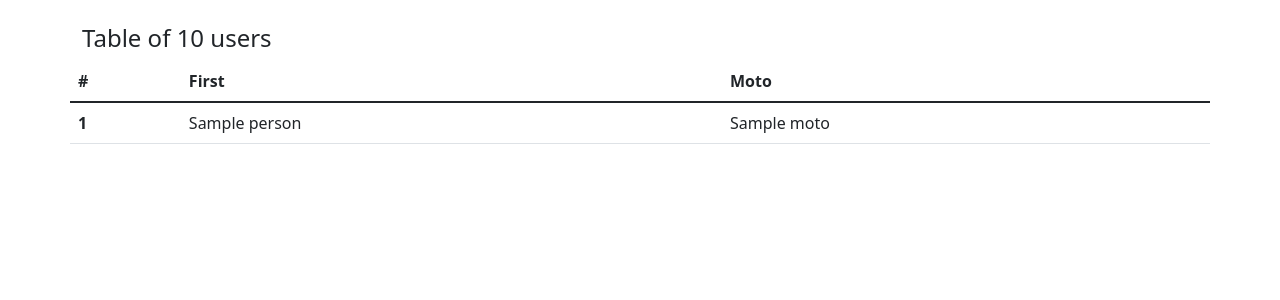
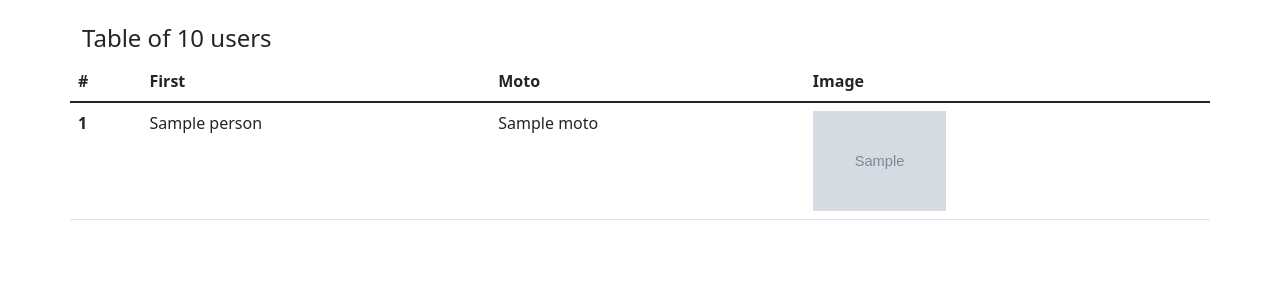
Before and after one commit to EimantasBlazevicius/flask_basics, a Flask app: template templates/users.html in a window 1280 px wide. Shown: the part 56-356 px from the top of the page. Run offline with Flask 2, Linux system fonts and the light colour scheme; the template is opened without the code that fills it: most values are stand-ins (such as "Sample title", 1, 10 or a date in 2020); grey boxes marked "Sample" are stand-in pictures.

Commit message:
adding image

```diff
--- a/main.py
+++ b/main.py
@@ -1,5 +1,6 @@
+from datetime import datetime
+
 from flask import Flask, render_template, request
-from datetime import datetime
 
 app = Flask(__name__)
 
@@ -17,9 +18,12 @@ def addition(num1, num2):
 
 @app.route("/users")
 def users():
-    people = [{"id": 1, "name": "Mark", "moto": "Mark my words"},
-              {"id": 2, "name": "Jonas", "moto": "Jonines yra gerai"},
-              {"id": 3, "name": "Ugnius", "moto": "Viskas vistiek sudegs"}
+    people = [{"id": 1, "name": "Mark", "moto": "Mark my words",
+               "image_url": "https://fonts.gstatic.com/s/i/productlogos/meet_2020q4/v1/web-96dp/logo_meet_2020q4_color_2x_web_96dp.png"},
+              {"id": 2, "name": "Jonas", "moto": "Jonines yra gerai",
+               "image_url": "https://fonts.gstatic.com/s/i/productlogos/meet_2020q4/v1/web-96dp/logo_meet_2020q4_color_2x_web_96dp.png"},
+              {"id": 3, "name": "Ugnius", "moto": "Viskas vistiek sudegs",
+               "image_url": "https://fonts.gstatic.com/s/i/productlogos/meet_2020q4/v1/web-96dp/logo_meet_2020q4_color_2x_web_96dp.png", }
               ]
     type = ""
     return render_template("users.html", people=people, type=type)
--- a/templates/users.html
+++ b/templates/users.html
@@ -12,6 +12,7 @@
       <th scope="col">#</th>
       <th scope="col">First</th>
       <th scope="col">Moto</th>
+      <th scope="col">Image</th>
     </tr>
   </thead>
   <tbody>
@@ -20,6 +21,7 @@
       <th scope="row">{{person.id}}</th>
       <td>{{person.name}}</td>
       <td>{{person.moto}}</td>
+      <td><img src="{{person.image_url}}" alt="Girl in a jacket" height="100px" /></td>
     </tr>
   {% endfor %}
   </tbody>
```
